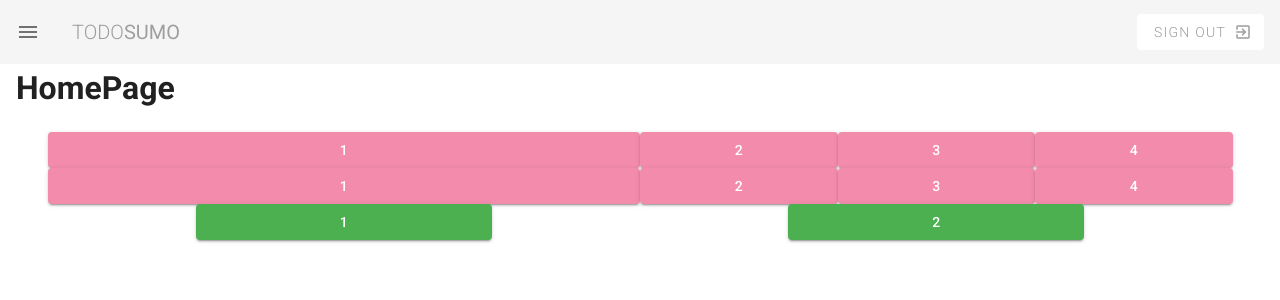
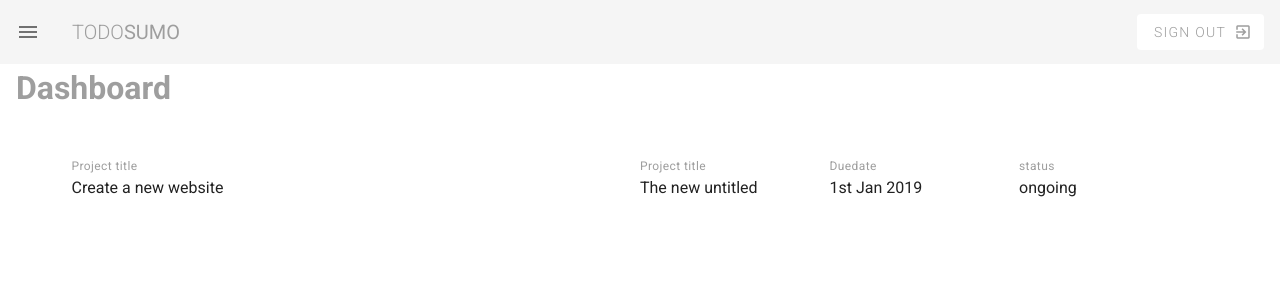
Before and after one commit to max003003003/vuetify-dashboard-tutorial, a Vue app: page /#/ in a window 1280 px wide. Shown: the top 300 px of the page. Built offline with nearby package versions, Linux system fonts and the light colour scheme.

Commit message:
Move element

```diff
--- a/src/views/Dashboard.vue
+++ b/src/views/Dashboard.vue
@@ -1,53 +1,44 @@
 <template>
-  <div class="home">
-  <h1 class="subheading gre--text">HomePage</h1>
+  <div class="dashboard">
+  <h1 class="subheading grey--text">Dashboard</h1>
   <v-container class="my-5">
-     <v-layout row wrap>
-
-  <v-flex xs12 md6>
-         <v-btn outline block class="primary">1</v-btn>
-  </v-flex>
-  <v-flex xs4 md2>
-         <v-btn outline block class="primary">2</v-btn>
-  </v-flex>
-  <v-flex xs4 md2>
-         <v-btn outline block class="primary">3</v-btn>
-  </v-flex>
-<v-flex xs4 md2>
-         <v-btn outline block class="primary">4</v-btn>
-  </v-flex>
-
-     </v-layout>
-
+       <v-card flat class="pa-6">
          <v-layout row wrap>
            <v-flex xs12 md6>
-    <v-btn outline block class="primary">1</v-btn>
+              <div class="caption grey--text">
+                 Project title
+              </div>
+             <div>
+                 Create a new website
+              </div>
            </v-flex>
-   <v-flex xs4 md2>
-    <v-btn outline block class="primary">2</v-btn>
+           <v-flex xs6 sm4 md2>
+              <div class="caption grey--text">
+                Project title
+              </div>
+              <div>
+                The new untitled
+              </div>
            </v-flex>
-  <v-flex xs4 md2>
-    <v-btn outline block class="primary">3</v-btn>
+           <v-flex xs6 sm4 md2>
+              <div class="caption grey--text">
+                Duedate
+              </div>
+              <div>
+                1st Jan 2019
+              </div>
            </v-flex>
-
- <v-flex xs4 md2>
-    <v-btn outline block class="primary">4</v-btn>
+           <v-flex xs6 sm4 md2>
+              <div class="caption grey--text">
+                status
+              </div>
+              <div>
+              ongoing
+            </div>
            </v-flex>
-
          </v-layout>
-
-<v-layout row wrap justify-space-around>
- <v-flex xs4 md3>
-    <v-btn outline block class="success">1</v-btn>
-  </v-flex>
- <v-flex xs4 md3>
-    <v-btn outline block class="success">2</v-btn>
-  </v-flex>
-
-
-</v-layout>
+       </v-card>
   </v-container>
-
   </div>
 </template>
 
```
Lines whose indentation alone changed are shown as unchanged.
